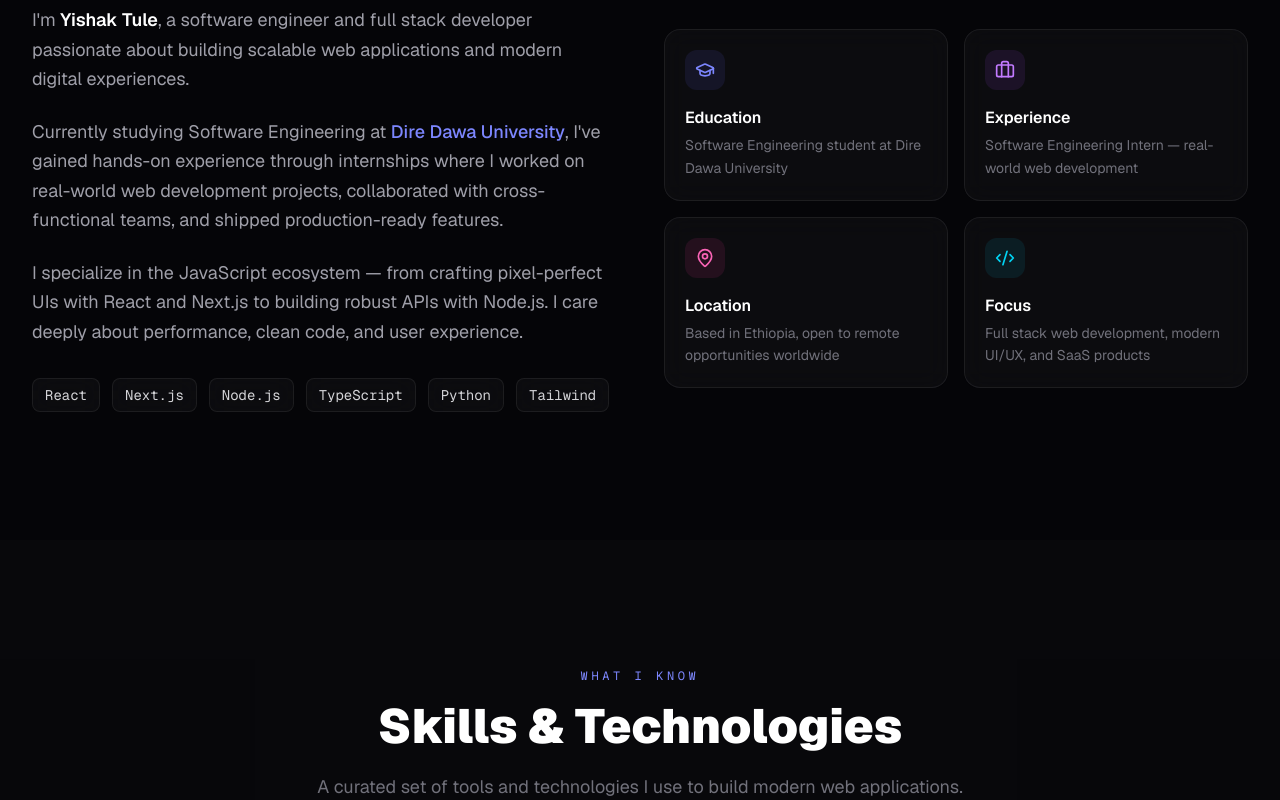
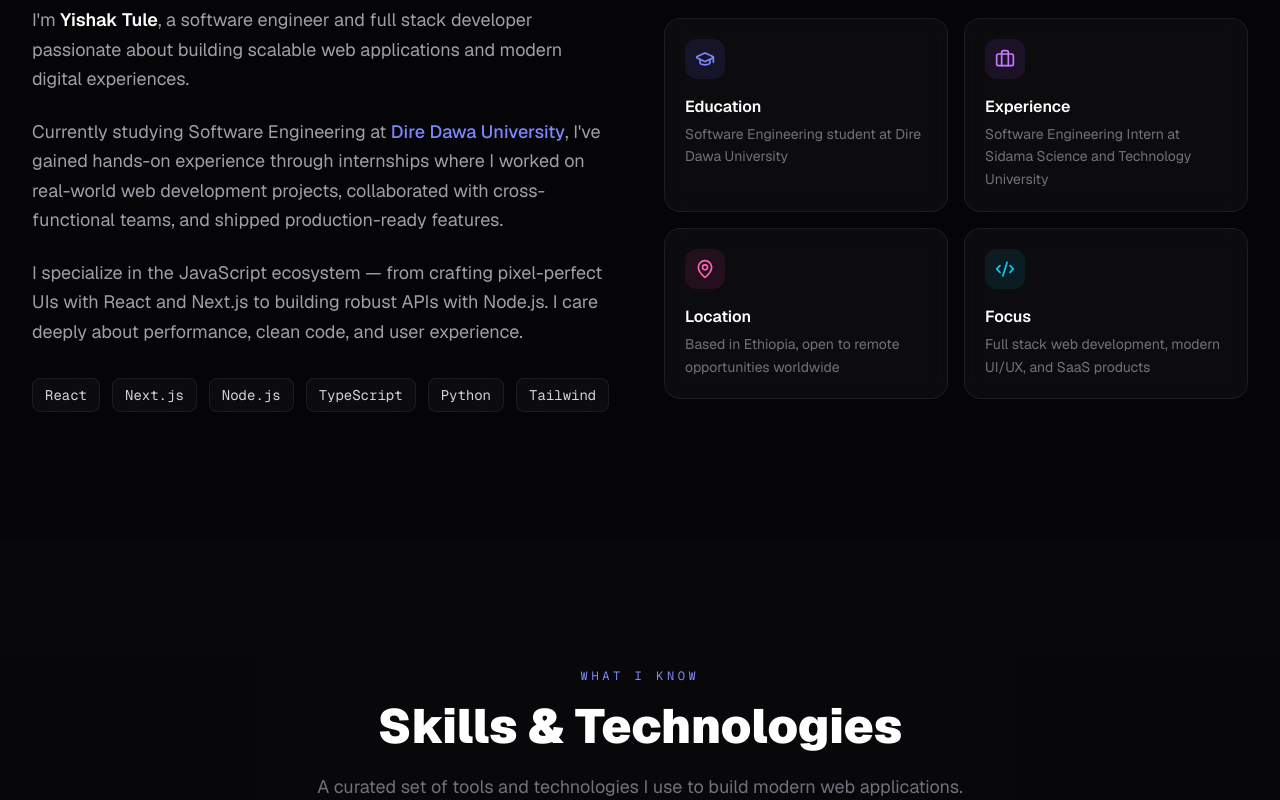
Before and after one commit to isakhu/yishak-tule, a Next.js app: page / in a window 1280 px wide. Shown: the part 1120-1920 px from the top of the page. Built offline with nearby package versions, Linux system fonts and the light colour scheme.

Commit message:
Update internship: Sidama Science and Technology University, Mar-Jul 2025

```diff
--- a/components/About.tsx
+++ b/components/About.tsx
@@ -18,7 +18,7 @@ const highlights = [
   {
     icon: Briefcase,
     title: "Experience",
-    desc: "Software Engineering Intern — real-world web development",
+    desc: "Software Engineering Intern at Sidama Science and Technology University",
     color: "text-purple-400",
     bg: "bg-purple-500/10",
     border: "border-purple-500/20",
--- a/components/Experience.tsx
+++ b/components/Experience.tsx
@@ -8,12 +8,12 @@ import SectionHeading from "./SectionHeading";
 const experiences = [
   {
     role: "Software Engineering Intern",
-    company: "Tech Company",
-    location: "Ethiopia (Hybrid)",
-    period: "2024 – Present",
+    company: "Sidama Science and Technology University",
+    location: "Sidama, Ethiopia",
+    period: "Mar 2025 – Jul 2025 (4 months)",
     type: "Internship",
     description:
-      "Contributed to the development of web applications as part of a cross-functional engineering team. Gained hands-on experience with modern development workflows and agile methodologies.",
+      "Contributing to the development of web applications at Sidama Science and Technology University as part of a software engineering internship. Working with a team on real-world projects using modern development practices.",
     achievements: [
       "Built and maintained responsive UI components using React and Tailwind CSS",
       "Developed RESTful API endpoints with Node.js and Express",
```
